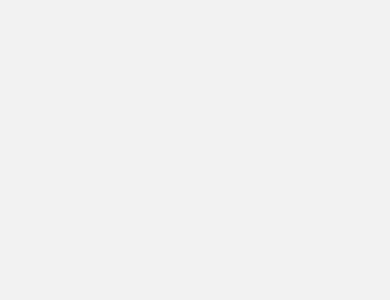
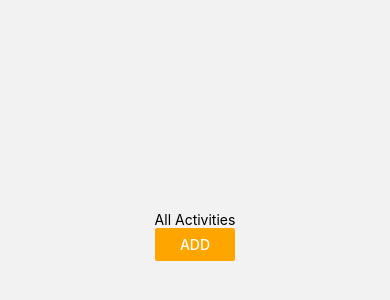
Before and after one commit to hanyi-zhou/CS5520-Sp24-Assignment2-ActivityTrackerApp, a React Native app: screen /AllActivities in a window 390 px wide. Shown: the part 186-486 px from the top of the page. Built offline with nearby package versions, Linux system fonts and the light colour scheme.

Commit message:
add AddAnActivity and AddButton navigation logic

```diff
--- a/App.js
+++ b/App.js
@@ -4,6 +4,8 @@ import { NavigationContainer } from "@react-navigation/native";
 import { createNativeStackNavigator } from "@react-navigation/native-stack";
 import Start from "./screens/Start";
 import AllActivities from "./screens/AllActivities";
+import SpecialActivities from "./screens/SpecialActivities";
+import AddAnActivity from "./screens/AddAnActivity";
 
 const Stack = createNativeStackNavigator();
 
@@ -13,6 +15,8 @@ export default function App() {
       <Stack.Navigator screenOptions={{ headerShown: false }}>
         <Stack.Screen name="Start" component={Start} />
         <Stack.Screen name="AllActivities" component={AllActivities} />
+        <Stack.Screen name="SpecialActivities" component={SpecialActivities} />
+        <Stack.Screen name="AddAnActivity" component={AddAnActivity} />
       </Stack.Navigator>
     </NavigationContainer>
   );
--- a/components/AddButton.js
+++ b/components/AddButton.js
@@ -9,7 +9,7 @@ export default function AddButton({ onAdd }) {
   }
   return (
     <View>
-      <Button title="Add" onPress={addHandler} color="yellow" />
+      <Button title="Add" onPress={addHandler} color="orange" />
     </View>
   );
 }
--- /dev/null
+++ b/screens/AddAnActivity.js
@@ -0,0 +1,12 @@
+import { StyleSheet, Text, View } from "react-native";
+import React from "react";
+
+export default function AddAnActivity() {
+  return (
+    <View>
+      <Text>AddAnActivity</Text>
+    </View>
+  );
+}
+
+const styles = StyleSheet.create({});
--- a/screens/AllActivities.js
+++ b/screens/AllActivities.js
@@ -1,11 +1,20 @@
 import { StyleSheet, Text, View } from "react-native";
 import React from "react";
 import ActivitiesList from "../components/ActivitiesList";
+import ActivitiesHeader from "../components/ActivitiesHeader";
+import AddButton from "../components/AddButton";
 
-export default function AllActivities() {
+export default function AllActivities({ navigation }) {
+  function handleAdd() {
+    navigation.navigate("AddAnActivity");
+  }
   return (
     <View style={styles.container}>
-      <ActivitiesList type="all" />
+      <View>
+        <ActivitiesHeader type="all" />
+        <AddButton onAdd={handleAdd} />
+      </View>
+      {/* <ActivitiesList type="all" /> */}
     </View>
   );
 }
@@ -14,6 +23,6 @@ const styles = StyleSheet.create({
   container: {
     flex: 1,
     alignItems: "center",
-    justifyContent: "center",
+    justifyContent: "space-around",
   },
 });
--- a/screens/SpecialActivities.js
+++ b/screens/SpecialActivities.js
@@ -1,13 +1,28 @@
 import { StyleSheet, Text, View } from "react-native";
 import React from "react";
 import ActivitiesList from "../components/ActivitiesList";
+import ActivitiesHeader from "../components/ActivitiesHeader";
+import AddButton from "../components/AddButton";
 
-export default function SpecialActivities() {
+export default function SpecialActivities({ navigation }) {
+  function handleAdd() {
+    navigation.navigate("AddAnActivity");
+  }
   return (
-    <View>
+    <View style={styles.container}>
+      <View>
+        <ActivitiesHeader type="special" />
+        <AddButton onAdd={handleAdd} />
+      </View>
       <ActivitiesList type="special" />
     </View>
   );
 }
 
-const styles = StyleSheet.create({});
+const styles = StyleSheet.create({
+  container: {
+    flex: 1,
+    alignItems: "center",
+    justifyContent: "space-around",
+  },
+});
```
